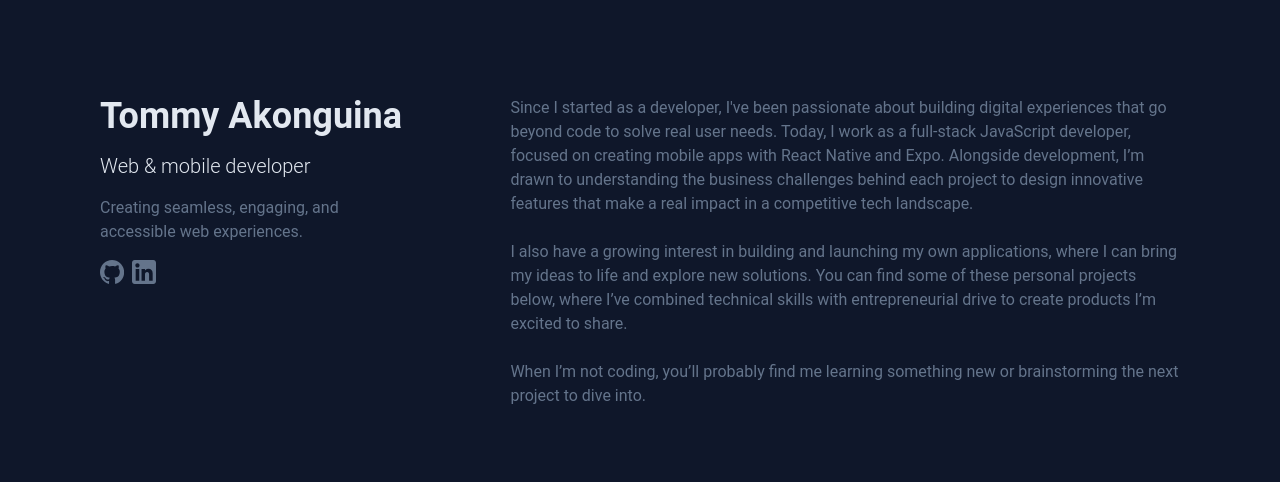
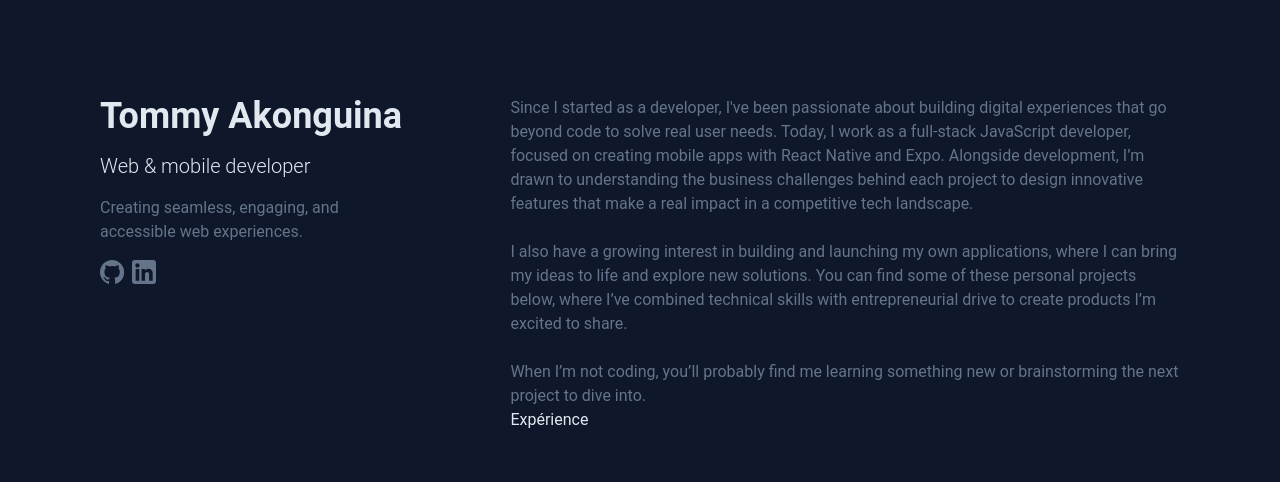
Before and after one commit to takonguina/personal-website, a Next.js app: page / in a window 1280 px wide. Shown: the top 482 px of the page. Built offline with nearby package versions, Linux system fonts and the light colour scheme.

Commit message:
starting experiences

```diff
--- a/src/app/page.tsx
+++ b/src/app/page.tsx
@@ -3,7 +3,7 @@ import Feed from "@/components/feed";
 
 export default function Home() {
   return (
-    <div className="max-w-[1080px] mx-auto h-[3000px] flex flex-col lg:flex-row">
+    <div className="max-w-[1080px] mx-auto flex flex-col lg:flex-row">
       <Header />
       <Feed />
     </div>
--- /dev/null
+++ b/src/components/description.tsx
@@ -0,0 +1,21 @@
+export default function Description() {
+  return (
+    <div className=" text-primary">
+      Since I started as a developer, I&apos;ve been passionate about building
+      digital experiences that go beyond code to solve real user needs. Today, I
+      work as a full-stack JavaScript developer, focused on creating mobile apps
+      with React Native and Expo. Alongside development, I’m drawn to
+      understanding the business challenges behind each project to design
+      innovative features that make a real impact in a competitive tech
+      landscape. <br />
+      <br />I also have a growing interest in building and launching my own
+      applications, where I can bring my ideas to life and explore new
+      solutions. You can find some of these personal projects below, where I’ve
+      combined technical skills with entrepreneurial drive to create products
+      I’m excited to share. <br />
+      <br />
+      When I’m not coding, you’ll probably find me learning something new or
+      brainstorming the next project to dive into.
+    </div>
+  );
+}
--- /dev/null
+++ b/src/components/experience.tsx
@@ -0,0 +1,19 @@
+type ExperienceProps = {
+  title: string;
+  company: string;
+  time: string;
+  description: string;
+  technologies: string[];
+  link: string;
+};
+
+export default function Experience({
+  title,
+  company,
+  time,
+  description,
+  technologies,
+  link,
+}: ExperienceProps) {
+  return <div>Expérience</div>;
+}
--- a/src/components/feed.tsx
+++ b/src/components/feed.tsx
@@ -1,21 +1,26 @@
+import Description from "./description";
+import Experience from "./experience";
+
 export default function Feed() {
+  const experiences = [
+    {
+      title: "Full-stack developer",
+      company: "Reworld Media",
+      time: "2020 - Present",
+      description:
+        "Developing mobile apps with React Native and Expo, building web applications with React, and creating APIs with Node.js and Express.",
+      technologies: ["React", "React Native", "Expo", "Node.js", "Express"],
+      link: "",
+    },
+  ];
   return (
-    <div className="lg:my-24 flex-1 text-primary">
-      Since I started as a developer, I&apos;ve been passionate about building
-      digital experiences that go beyond code to solve real user needs. Today, I
-      work as a full-stack JavaScript developer, focused on creating mobile apps
-      with React Native and Expo. Alongside development, I’m drawn to
-      understanding the business challenges behind each project to design
-      innovative features that make a real impact in a competitive tech
-      landscape. <br />
-      <br />I also have a growing interest in building and launching my own
-      applications, where I can bring my ideas to life and explore new
-      solutions. You can find some of these personal projects below, where I’ve
-      combined technical skills with entrepreneurial drive to create products
-      I’m excited to share. <br />
-      <br />
-      When I’m not coding, you’ll probably find me learning something new or
-      brainstorming the next project to dive into.
+    <div className="lg:my-24 flex-1">
+      <Description />
+      <div className="flex flex-col gap-8">
+        {experiences.map((experience, index) => (
+          <Experience key={index} {...experience} />
+        ))}
+      </div>
     </div>
   );
 }
--- a/src/components/header.tsx
+++ b/src/components/header.tsx
@@ -14,7 +14,7 @@ const logos = [
 
 export default function Header() {
   return (
-    <header className="lg:sticky top-24 lg:h-[calc(100vh-12rem)] h-auto w-full lg:w-[38%] flex flex-col justify-between my-12">
+    <header className="lg:sticky top-24 lg:h-[calc(100vh-12rem)] h-auto w-full lg:w-[38%] flex flex-col justify-between my-24">
       <div className="flex flex-col gap-4">
         <h1 className="text-3xl md:text-4xl font-bold">Tommy Akonguina</h1>
         <p className="text-lg md:text-xl font-light">Web & mobile developer</p>
```
